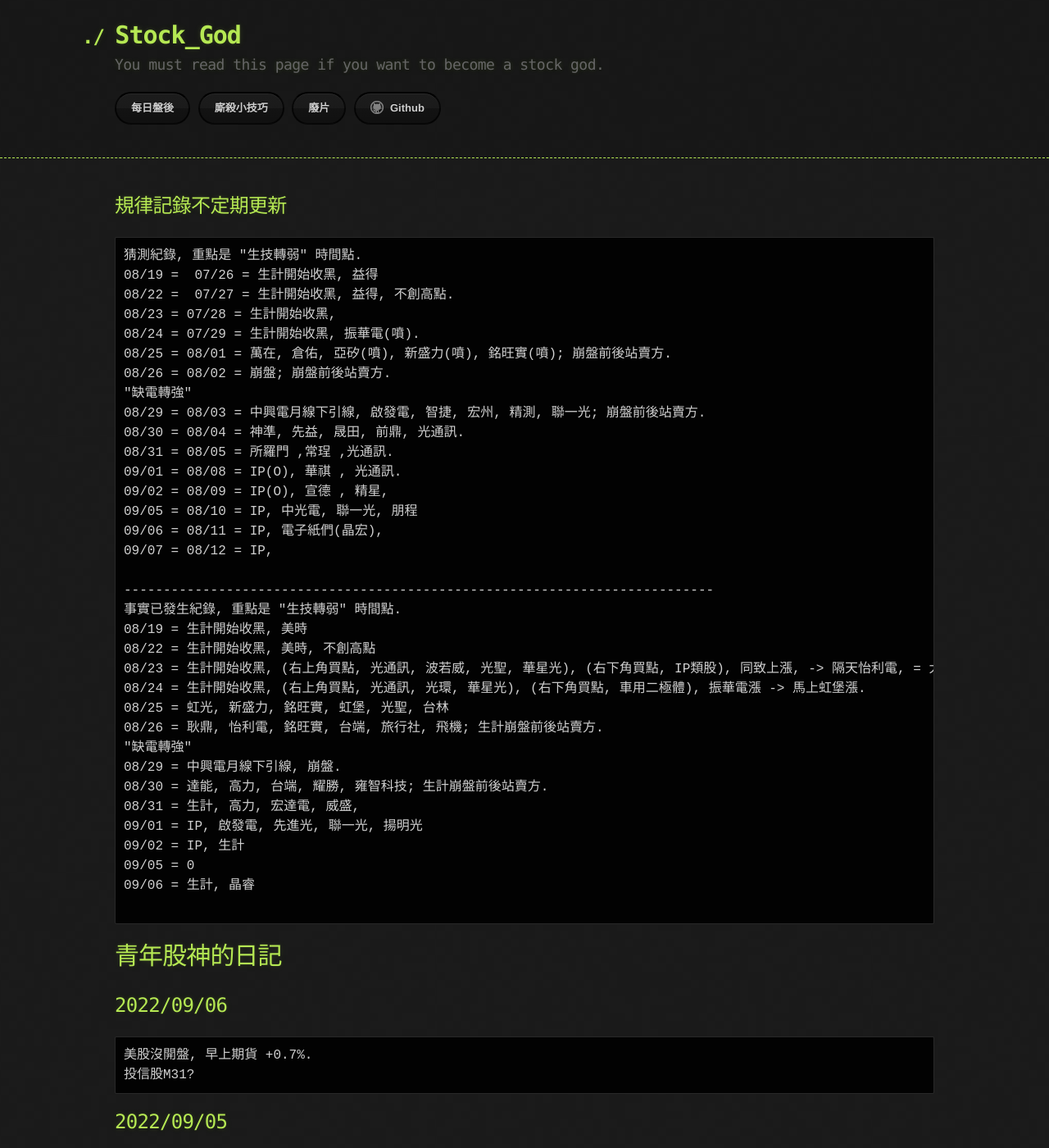
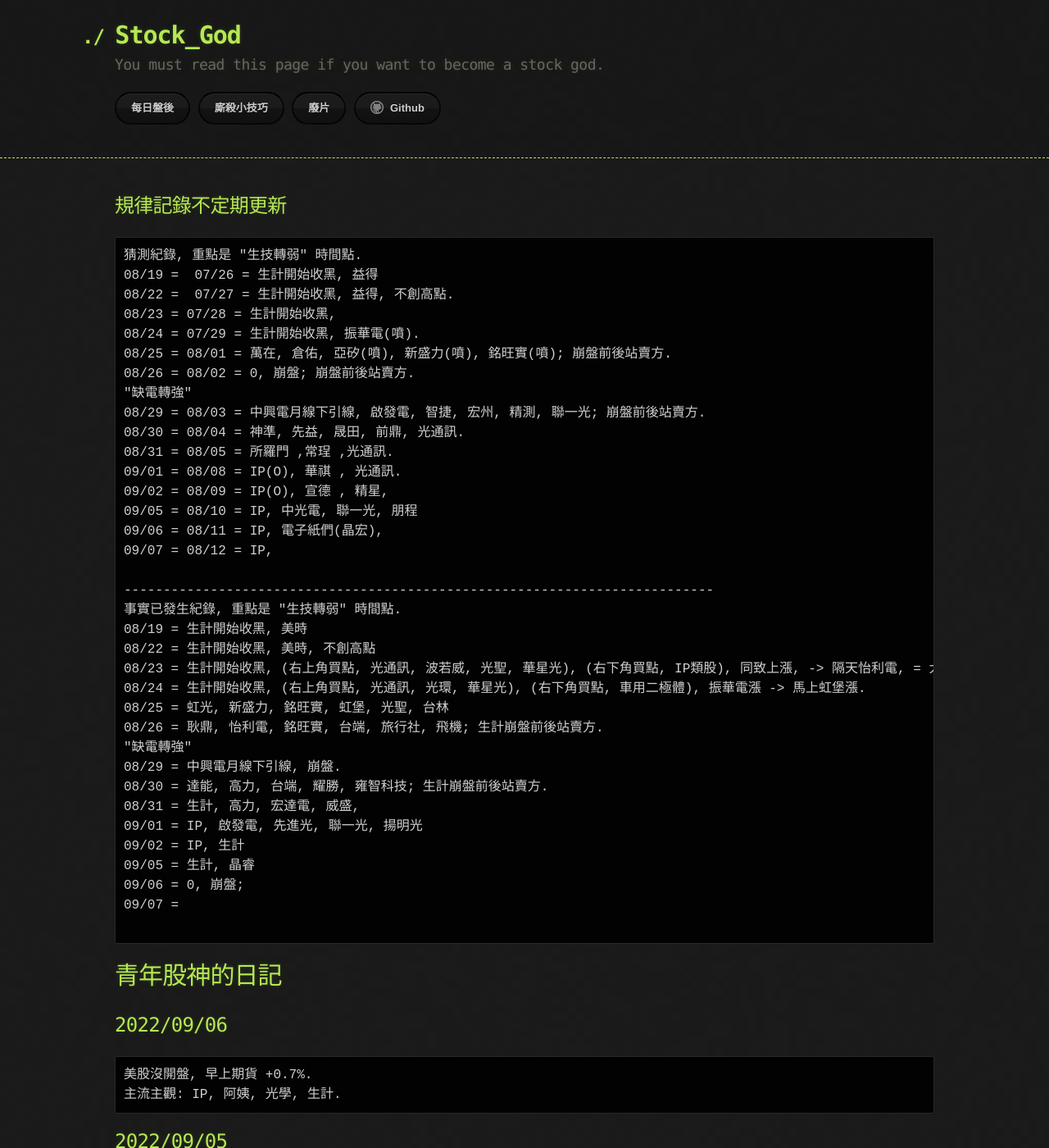
Before and after one commit to lepg5487/Stock_God, a Jekyll site: the page built from index.md, in a window 1280 px wide and 1400 px high. Shown: the whole window at 82% size. Built offline with Jekyll 4.4.1, drawn with Linux system fonts in a browser that asks for light colours; our own code applies the rules of GitHub Pages for plain Markdown files.

Commit message:
Update index.md

````diff
--- a/index.md
+++ b/index.md
@@ -10,7 +10,7 @@ layout: testlayouts
 08/23 = 07/28 = 生計開始收黑,
 08/24 = 07/29 = 生計開始收黑, 振華電(噴).
 08/25 = 08/01 = 萬在, 倉佑, 亞矽(噴), 新盛力(噴), 銘旺實(噴); 崩盤前後站賣方.
-08/26 = 08/02 = 崩盤; 崩盤前後站賣方.
+08/26 = 08/02 = 0, 崩盤; 崩盤前後站賣方.
 "缺電轉強"
 08/29 = 08/03 = 中興電月線下引線, 啟發電, 智捷, 宏州, 精測, 聯一光; 崩盤前後站賣方.
 08/30 = 08/04 = 神準, 先益, 晟田, 前鼎, 光通訊.
@@ -35,8 +35,9 @@ layout: testlayouts
 08/31 = 生計, 高力, 宏達電, 威盛,
 09/01 = IP, 啟發電, 先進光, 聯一光, 揚明光
 09/02 = IP, 生計
-09/05 = 0
-09/06 = 生計, 晶睿
+09/05 = 生計, 晶睿
+09/06 = 0, 崩盤;
+09/07 =
 
 ```
 
@@ -45,7 +46,7 @@ layout: testlayouts
 ## 2022/09/06
 ```
 美股沒開盤, 早上期貨 +0.7%.
-投信股M31?
+主流主觀: IP, 阿姨, 光學, 生計.
 ```
 
 ## 2022/09/05
````
